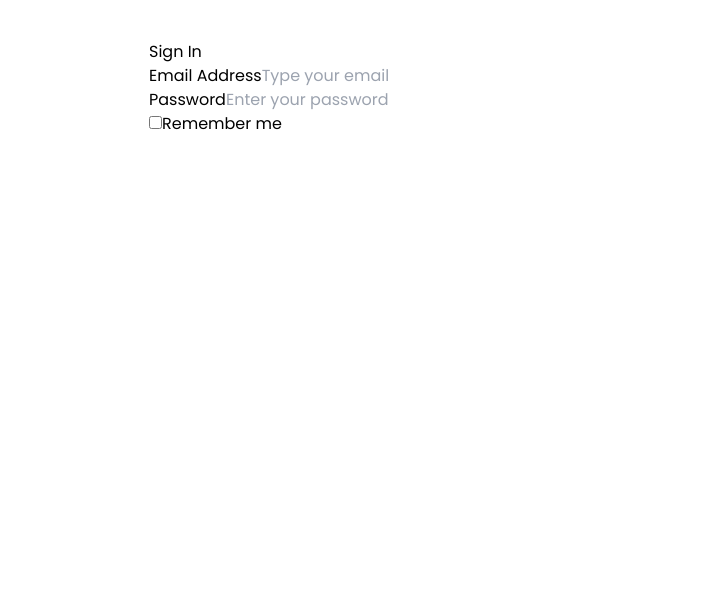
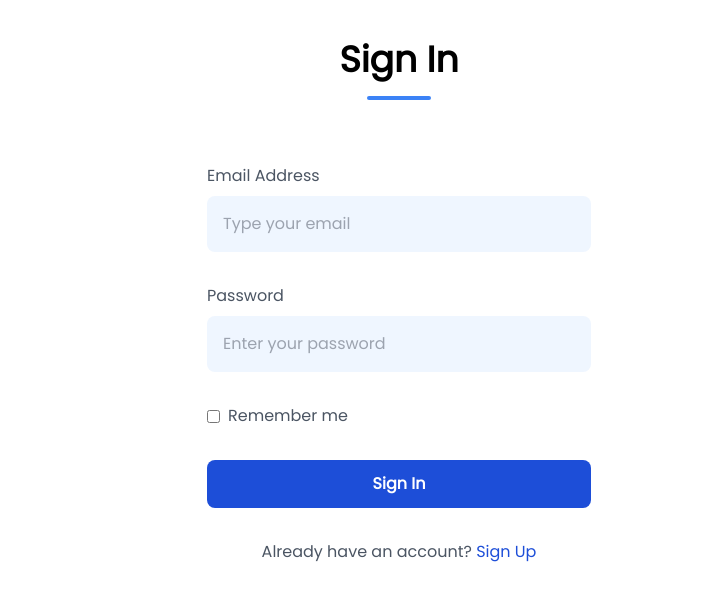
Before and after one commit to Ricky06202/Frontend-Proyecto-Sistemas-Roboticos, an Astro site: page /sign-in in a window 1280 px wide. Shown: the full height of the page, 563-1280 px from the left. Built offline with nearby package versions, Linux system fonts and the light colour scheme; Astro itself is replaced by a stand-in of ours; a web font is replaced by a local one.

Commit message:
Se Decoraron mucho mejor las pantallas de inicio de sesion y de registro de usuarios

```diff
--- a/src/modules/authentication/components/SignInForm.tsx
+++ b/src/modules/authentication/components/SignInForm.tsx
@@ -1,22 +1,53 @@
+import Button from '@/components/Button'
+
 export default function SignInForm() {
 	return (
-    <main>
-      <h1>Sign In</h1>
-      <span />
-      <form>
-        <div>
-          <label>Email Address</label>
-          <input type="email" placeholder="Type your email" />
+		<main className='flex flex-col items-center justify-center gap-16'>
+			<div className='flex flex-col items-center gap-4'>
+				<h1 className='text-4xl font-bold'>Sign In</h1>
+				<div className='w-16 h-1 bg-blue-500 rounded-lg' />
 			</div>
-        <div>
-          <label>Password</label>
-          <input type="password" placeholder="Enter your password" />
+			<form className='grid gap-8 w-96'>
+				<div className='grid items-center'>
+					<label className='pb-2 text-gray-600'>Email Address</label>
+					<input
+						type='email'
+						placeholder='Type your email'
+						className='p-4 rounded-lg outline-blue-300 bg-blue-50'
+					/>
 				</div>
-        <div>
-          <input type="checkbox" />
-          <label>Remember me</label>
+				<div className='grid items-center'>
+					<label className='pb-2 text-gray-600'>Password</label>
+					<input
+						type='password'
+						placeholder='Enter your password'
+						className='p-4 rounded-lg outline-blue-300 bg-blue-50'
+					/>
 				</div>
+				<div className='flex items-center gap-2'>
+					<input
+						id='remember'
+						type='checkbox'
+						className='p-4 rounded-lg outline-blue-300 bg-blue-50'
+					/>
+					<label
+						htmlFor='remember'
+						className='text-gray-600 '
+					>
+						Remember me
+					</label>
+				</div>
+				<Button text='Sign In' />
+				<p className='text-center text-gray-600'>
+					Already have an account?{' '}
+					<a
+						className='text-blue-700 hover:underline'
+						href='/sign-up'
+					>
+						Sign Up
+					</a>
+				</p>
 			</form>
 		</main>
-  );
+	)
 }
--- a/src/modules/authentication/components/SignUpForm.tsx
+++ b/src/modules/authentication/components/SignUpForm.tsx
@@ -1,20 +1,48 @@
+import Button from '@/components/Button'
+
 export default function SignUpForm() {
 	return (
-    <main>
-      <form>
-        <div>
-          <label>Full Name</label>
-          <input type="text" placeholder="Enter your full name" />
+		<main className='flex flex-col items-center justify-center gap-16'>
+			<div className='flex flex-col items-center gap-4'>
+				<h1 className='text-4xl font-bold'>Sign Up</h1>
+				<div className='w-16 h-1 bg-blue-500 rounded-lg' />
 			</div>
-        <div>
-          <label>Email Address</label>
-          <input type="email" placeholder="Type your email address" />
+			<form className='grid gap-8 w-96'>
+				<div className='grid items-center'>
+					<label className='pb-2 text-gray-600'>Full Name</label>
+					<input
+						type='text'
+						placeholder='Enter your full name'
+						className='p-4 rounded-lg outline-blue-300 bg-blue-50'
+					/>
 				</div>
-        <div>
-          <label>Password</label>
-          <input type="password" placeholder="Enter your password" />
+				<div className='grid items-center'>
+					<label className='pb-2 text-gray-600'>Email Address</label>
+					<input
+						type='email'
+						placeholder='Type your email address'
+						className='p-4 rounded-lg outline-blue-300 bg-blue-50'
+					/>
 				</div>
+				<div className='grid items-center'>
+					<label className='pb-2 text-gray-600'>Password</label>
+					<input
+						type='password'
+						placeholder='Enter your password'
+						className='p-4 rounded-lg outline-blue-300 bg-blue-50'
+					/>
+				</div>
+				<Button text='Sign Up Now' />
+				<p className='text-center text-gray-600'>
+					Already have an account?{' '}
+					<a
+						className='text-blue-700 hover:underline'
+						href='/sign-in'
+					>
+						Sign In
+					</a>
+				</p>
 			</form>
 		</main>
-  );
+	)
 }
```
Lines whose indentation alone changed are shown as unchanged.
